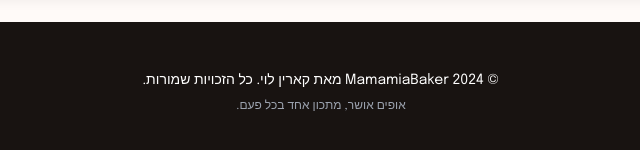
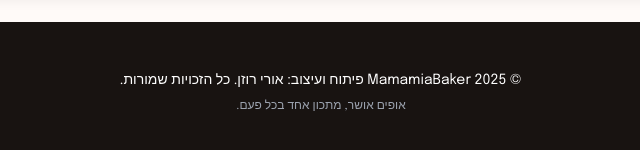
Before and after one commit to Uri-Rosen/MamamiaBaker, a plain HTML site: page recipe.html in a window 1280 px wide. Shown: the part 1254-1404 px from the top of the page, 319-959 px from the left. Drawn offline with nearby package versions, Linux system fonts and the light colour scheme.

Commit message:
Update recipe.html

```diff
--- a/recipe.html
+++ b/recipe.html
@@ -100,7 +100,7 @@
         </main>
 
         <footer class="bg-[#181311] text-white py-12 px-6 md:px-10 text-center">
-            <p class="text-sm">© 2024 MamamiaBaker מאת קארין לוי. כל הזכויות שמורות.</p>
+            <p class="text-sm">© 2025 MamamiaBaker פיתוח ועיצוב: אורי רוזן. כל הזכויות שמורות.</p>
             <p class="text-xs mt-2 text-gray-400">אופים אושר, מתכון אחד בכל פעם.</p>
         </footer>
     </div>
```
